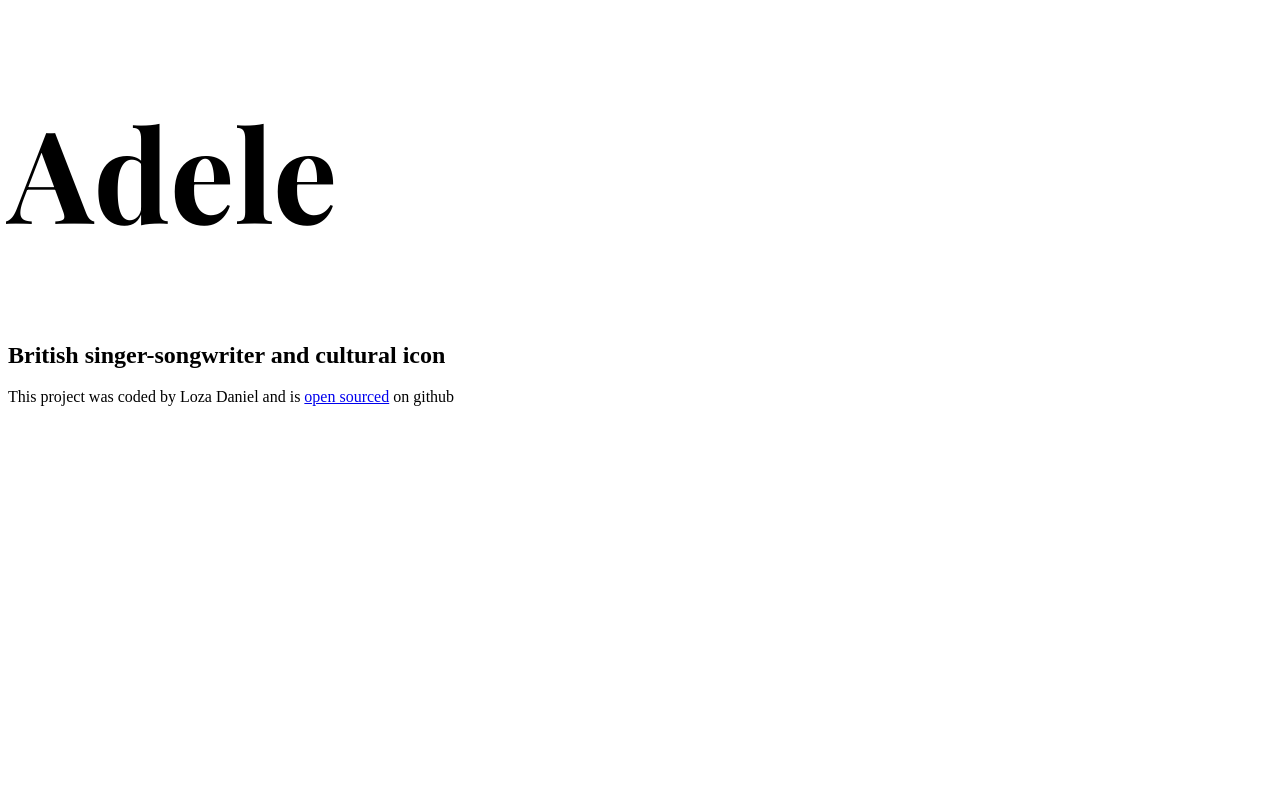
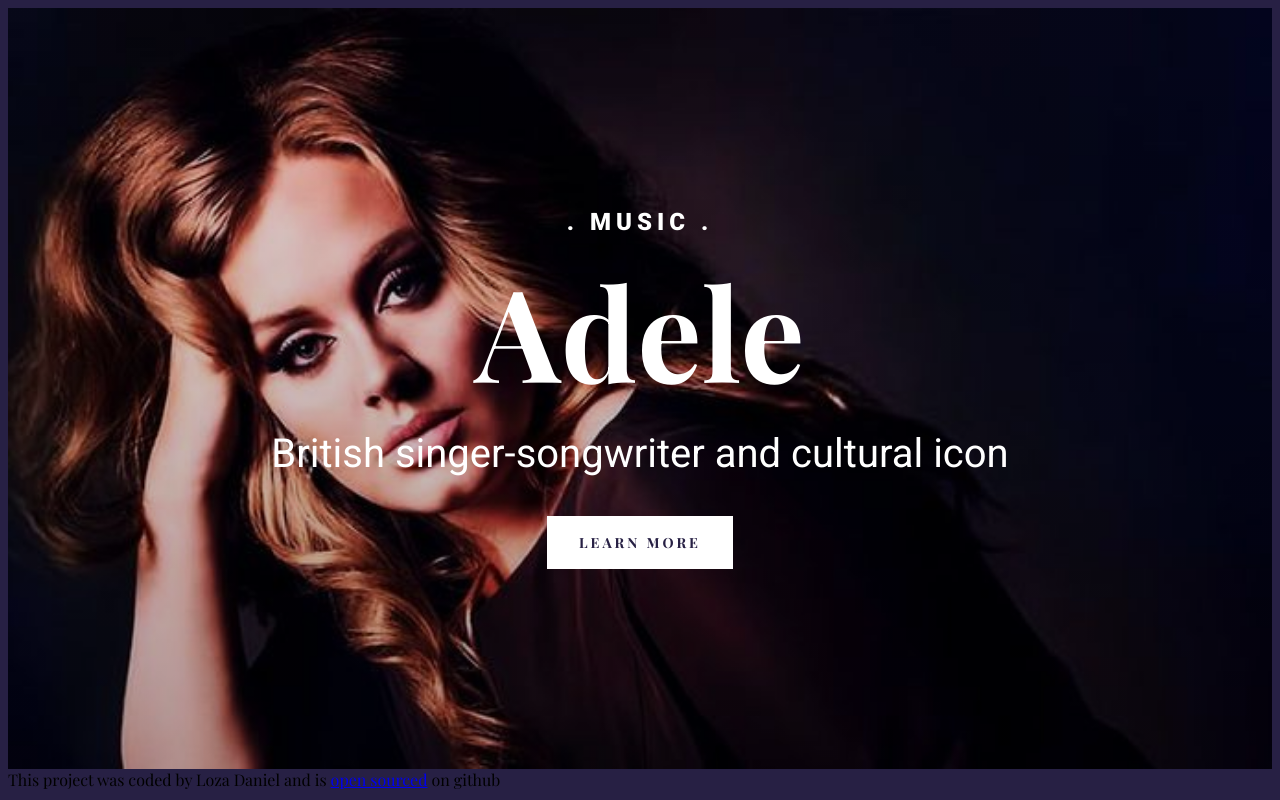
Before and after one commit to Lolah101/Fav-Music-Artist-Project, a plain HTML site: page index.html in a window 1280 px wide. Drawn offline with nearby package versions, Linux system fonts and the light colour scheme; a web font is replaced by a local one.

Commit message:
Added the header of the landing page

```diff
--- a/index.html
+++ b/index.html
@@ -11,11 +11,22 @@
       href="https://fonts.googleapis.com/css2?family=Playfair+Display:ital,wght@0,400;0,500;0,600;0,700;0,800;0,900;1,400;1,500;1,600;1,700;1,800;1,900&family=Poppins:wght@500;700&display=swap"
       rel="stylesheet"
     />
+    <link rel="preconnect" href="https://fonts.googleapis.com" />
+    <link rel="preconnect" href="https://fonts.gstatic.com" crossorigin />
+    <link
+      href="https://fonts.googleapis.com/css2?family=Playfair+Display:ital,wght@0,400;0,500;0,600;0,700;0,800;0,900;1,400;1,500;1,600;1,700;1,800;1,900&family=Poppins:wght@500;700&family=Roboto:ital,wght@0,100;0,300;0,400;0,500;0,700;0,900;1,100;1,300;1,400;1,500;1,700;1,900&display=swap"
+      rel="stylesheet"
+    />
     <title>Welcome to my SheCodes Playlist</title>
   </head>
   <body>
+    <div class="container">
+      <header>
+        <h3>. MUSIC .</h3>
         <h1>Adele</h1>
         <h2>British singer-songwriter and cultural icon</h2>
+        <a href="#more">Learn more</a>
+      </header>
       <footer>
         This project was coded by Loza Daniel and is
         <a
@@ -25,5 +36,6 @@
         >
         on github
       </footer>
+    </div>
   </body>
 </html>
--- a/src/styles.css
+++ b/src/styles.css
@@ -1,7 +1,80 @@
-h1 {
+body {
+  font-family: Playfair Display;
+  background: #272044;
+}
+header h1 {
   font-family: Playfair Display;
   font-size: 128px;
   font-style: normal;
   font-weight: 700;
+  line-height: 1;
+  margin: 30px 0;
+}
+
+header h2 {
+  text-align: center;
+  font-family: Roboto;
+  font-size: 40px;
+  font-style: normal;
+  font-weight: 400;
+  line-height: 1.5;
+  margin: 0;
+}
+
+header h3 {
+  text-align: center;
+  font-family: Roboto;
+  font-size: 24px;
+  font-style: normal;
+  font-weight: 900;
   line-height: normal;
+  letter-spacing: 5px;
+  margin: 0;
 }
+
+header a {
+  font-weight: 700;
+  font-size: 14px;
+  line-height: 1.5;
+  text-align: center;
+  color: #272044;
+  padding: 16px 32px;
+  margin-top: 32px;
+  display: inline-block;
+  letter-spacing: 3px;
+  text-decoration: none;
+  text-transform: uppercase;
+  background: white;
+}
+.container {
+  max-width: 1400px;
+  margin: 0 auto;
+}
+
+header {
+  background-image: linear-gradient(rgba(0, 0, 0, 0.1), rgba(0, 0, 0, 0.3)),
+    url("../images/adele1.png");
+  background-repeat: no-repeat;
+  background-size: cover;
+  color: white;
+  text-align: center;
+  padding: 200px 0;
+}
+
+@media (max-width: 900px) {
+  header {
+    padding: 60px 0;
+  }
+
+  header h1 {
+    font-size: 48px;
+  }
+
+  header h2 {
+    font-size: 20px;
+  }
+
+  header h3 {
+    font-size: 12px;
+  }
+}
```
Also changed, not shown: images/adele1.png (added). Lines whose indentation alone changed are shown as unchanged.
